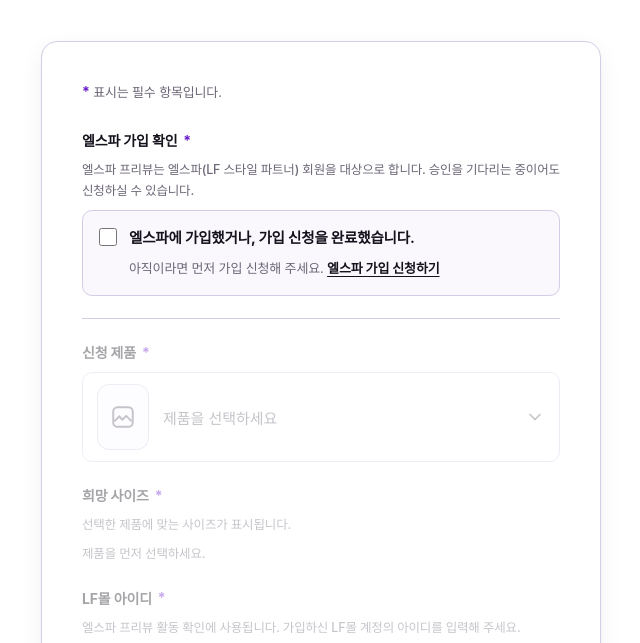
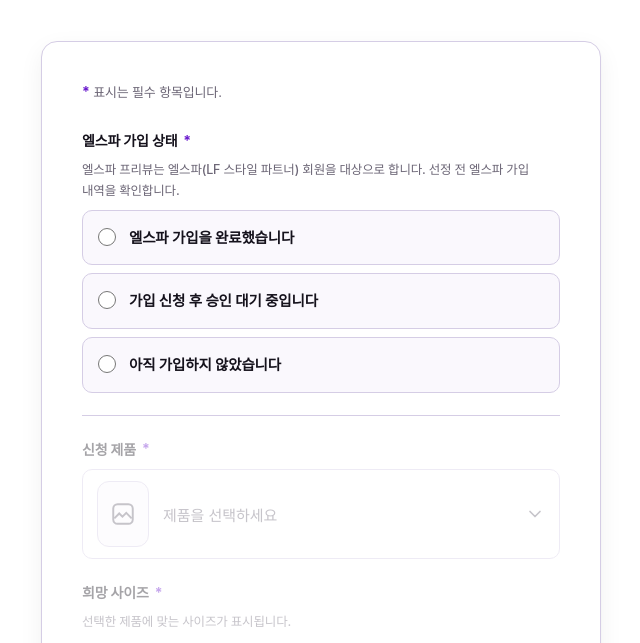
Before and after one commit to syleelfcorp/lfstylepick, a plain HTML site: page apply.html in a window 1280 px wide. Shown: the part 155-798 px from the top of the page, without its empty margins (319-959 px from the left). Drawn offline with Linux system fonts and the light colour scheme; a web font is replaced by a local one.

Commit message:
신청서 엘스파 가입 확인을 3지선다로 바꾸고 LF몰 아이디 입력을 정리
체크박스 하나는 읽지 않고 눌러지는 경향이 있어, 미가입자가 그대로
통과하는 일이 생겼다. 가입완료 / 승인대기 / 미가입 세 갈래로 나눠
한 번 읽게 하고, 미가입을 고르면 아래 항목이 잠긴 채 가입 안내만
보이게 했다. 승인 대기는 그대로 신청할 수 있다.

상단 안내를 "선정 전 엘스파 가입 내역을 확인합니다"로 바꿨다.
확인한다는 사실을 먼저 알리는 편이 허위 체크를 줄인다.

LF몰 아이디는 입력칸을 벗어날 때와 제출할 때 두 번 정리한다.
전각 문자, 공백, 보이지 않는 문자를 없애고 대소문자는 그대로 둔다.
LF몰 로그인이 대소문자를 구분할 수 있어서다.

Co-Authored-By: Claude Opus 5 <noreply@anthropic.com>

```diff
--- a/apply.html
+++ b/apply.html
@@ -52,19 +52,31 @@
 
         <!-- ============ 엘스파 회원 확인 ============ -->
         <div class="field gate" id="lespaGate">
-          <label>엘스파 가입 확인 <span class="req" aria-hidden="true">*</span></label>
-          <!-- 엘스파 승인과 프리뷰 선정을 함께 검토하므로 승인 전에도 신청할 수 있다.
-               체크박스 문구만 보고 판단하는 사람이 많아, 조건을 체크박스 자체에 담았다. -->
-          <span class="hint">엘스파 프리뷰는 엘스파(LF 스타일 파트너) 회원을 대상으로 합니다. 승인을 기다리는 중이어도 신청하실 수 있습니다.</span>
+          <label>엘스파 가입 상태 <span class="req" aria-hidden="true">*</span></label>
+          <!-- 체크박스 하나는 읽지 않고 눌러지므로 세 갈래로 나눠 한 번 읽게 한다.
+               '아직'을 고르면 아래 항목이 잠긴 채 가입 안내만 보인다.
+               승인 대기도 신청할 수 있다. 엘스파 승인과 프리뷰 선정을 함께 검토하기 때문이다. -->
+          <span class="hint">엘스파 프리뷰는 엘스파(LF 스타일 파트너) 회원을 대상으로 합니다. 선정 전 엘스파 가입 내역을 확인합니다.</span>
 
-          <div class="gate__check" id="lespaBox">
-            <input type="checkbox" id="lespaMember" name="lespaMember" value="Y">
-            <label for="lespaMember">엘스파에 가입했거나, 가입 신청을 완료했습니다.</label>
-            <p class="gate__note">
-              아직이라면 먼저 가입 신청해 주세요.
-              <a id="lespaJoinLink" href="#" target="_blank" rel="noopener">엘스파 가입 신청하기</a>
-            </p>
+          <div class="gate__opts" id="lespaBox" role="radiogroup" aria-label="엘스파 가입 상태">
+            <div class="gate__opt">
+              <input type="radio" id="lespaYes" name="lespaMember" value="가입완료">
+              <label for="lespaYes">엘스파 가입을 완료했습니다</label>
+            </div>
+            <div class="gate__opt">
+              <input type="radio" id="lespaWait" name="lespaMember" value="승인대기">
+              <label for="lespaWait">가입 신청 후 승인 대기 중입니다</label>
+            </div>
+            <div class="gate__opt">
+              <input type="radio" id="lespaNo" name="lespaMember" value="미가입">
+              <label for="lespaNo">아직 가입하지 않았습니다</label>
+            </div>
           </div>
+
+          <p class="gate__note" id="gateNote" hidden>
+            엘스파에 먼저 가입해 주세요. 승인 전이어도 프리뷰 신청은 가능합니다.
+            <a id="lespaJoinLink" href="#" target="_blank" rel="noopener">엘스파 가입 신청하기</a>
+          </p>
         </div>
 
         <hr class="divider" id="gateDivider" style="margin-block:4px 22px">
@@ -180,7 +192,7 @@
         <!-- LF몰 아이디 -->
         <div class="field">
           <label for="memberId">LF몰 아이디 <span class="req" aria-hidden="true">*</span></label>
-          <span class="hint">엘스파 프리뷰 활동 확인에 사용됩니다. 가입하신 LF몰 계정의 아이디를 입력해 주세요.</span>
+          <span class="hint">엘스파 가입에 사용한 LF몰 아이디를 정확히 입력해 주세요. 가입 내역 확인과 선정자 안내에 사용됩니다.</span>
           <input class="input" type="text" id="memberId" name="memberId" placeholder="lfmall_id" autocomplete="username" required>
         </div>
 
@@ -391,7 +403,8 @@
   var applyFormEl = document.getElementById('applyForm');
   var gateEl      = document.getElementById('lespaGate');
   var lespaBox    = document.getElementById('lespaBox');
-  var lespaMember = document.getElementById('lespaMember');
+  var lespaRadios = applyFormEl.querySelectorAll('input[name="lespaMember"]');
+  var gateNote    = document.getElementById('gateNote');
   var submitBtnEl = applyFormEl.querySelector('button[type="submit"]');
 
   document.getElementById('lespaJoinLink').href = LESPA_JOIN_URL;
@@ -410,13 +423,22 @@
     submitBtnEl.disabled = locked;
   }
 
-  function syncGate() {
-    var ok = lespaMember.checked;
-    lespaBox.classList.toggle('is-on', ok);
-    setLocked(!ok);
+  /* 고른 값. 아무것도 고르지 않았으면 빈 문자열 */
+  function lespaValue() {
+    var r = applyFormEl.querySelector('input[name="lespaMember"]:checked');
+    return r ? r.value : '';
   }
 
-  lespaMember.addEventListener('change', syncGate);
+  function syncGate() {
+    var v = lespaValue();
+    /* 가입완료 · 승인대기 두 경우만 신청할 수 있다 */
+    setLocked(!(v === '가입완료' || v === '승인대기'));
+    gateNote.hidden = (v !== '미가입');
+  }
+
+  Array.prototype.forEach.call(lespaRadios, function (r) {
+    r.addEventListener('change', syncGate);
+  });
   syncGate();
 
   var SIZES = {
@@ -604,6 +626,21 @@
   var SUBMIT_LABEL   = submitBtn.textContent;   /* '신청서 제출하기' */
   var VALIDATION_MSG = errEl.textContent;       /* 입력 누락 안내 */
 
+  /* ── LF몰 아이디 정리 ──────────────────────────────────────────
+     앞뒤 공백, 중간 공백, 전각 영문·숫자, 눈에 보이지 않는 문자를 없앤다.
+     대소문자는 바꾸지 않는다. LF몰 로그인이 구분할 수 있어서다.
+     입력칸을 벗어날 때 한 번, 제출할 때 한 번 더 정리한다. */
+  function cleanId(v) {
+    var t = String(v == null ? '' : v);
+    if (t.normalize) t = t.normalize('NFKC');          /* ａｂ１２ → ab12 */
+    return t.replace(/[\s\u200B-\u200D\u2060\uFEFF]/g, '');
+  }
+
+  var memberIdEl = document.getElementById('memberId');
+  memberIdEl.addEventListener('blur', function () {
+    memberIdEl.value = cleanId(memberIdEl.value);
+  });
+
   form.addEventListener('submit', function (e) {
     e.preventDefault();
     errEl.classList.remove('show');
@@ -612,8 +649,8 @@
     var sizeChecked = form.querySelector('input[name="size"]:checked');
     var consentOk   = agreeItems.every(function (c) { return c.checked; });
 
-    if (!lespaMember.checked) {
-      lespaMember.focus();
+    if (lespaValue() !== '가입완료' && lespaValue() !== '승인대기') {
+      lespaRadios[0].focus();
       return;
     }
 
@@ -632,6 +669,7 @@
 
     var data = Object.fromEntries(new FormData(form).entries());
     if (noSize) data.size = '단일';
+    data.memberId = cleanId(data.memberId);
 
     function goComplete() {
       location.href = 'complete.html?product=' + encodeURIComponent(data.productName || '');
--- a/styles.css
+++ b/styles.css
@@ -995,25 +995,35 @@ body.no-scroll { overflow: hidden; }
 .input-prefix.no-prefix .input { padding-left: 15px; }
 
 /* ============================================================
-   엘스파 회원 확인 — 신청 자격 관문
-   체크하기 전에는 아래 항목이 모두 잠긴다.
+   엘스파 가입 상태 — 신청 자격 관문
+   선택 카드 3장. '아직 가입하지 않았습니다'를 고르면
+   아래 항목이 모두 잠기고 가입 안내만 보인다.
    ============================================================ */
-.gate__check {
-  display: grid; grid-template-columns: 18px 1fr; gap: 10px 12px; align-items: start;
-  padding: 16px; border: 1.5px solid var(--line); border-radius: var(--radius-sm);
-  background: var(--surface);
+.gate__opts { display: grid; gap: 8px; }
+.gate__opt { position: relative; }
+.gate__opt input {
+  position: absolute; top: 18px; left: 16px;
+  width: 18px; height: 18px; margin: 0; accent-color: var(--key);
+}
+.gate__opt label {
+  display: block; padding: 16px 16px 16px 46px;
+  border: 1.5px solid var(--line); border-radius: var(--radius-sm);
+  background: var(--surface); cursor: pointer;
+  font-size: 14.5px; font-weight: 600; line-height: 1.5; color: var(--ink);
+  word-break: keep-all;
   transition: border-color .15s ease, background-color .15s ease;
 }
-.gate__check input[type="checkbox"] {
-  width: 18px; height: 18px; margin: 1px 0 0; accent-color: var(--key); flex-shrink: 0;
+.gate__opt input:checked + label {
+  border-color: var(--key-line); background: var(--key-soft); font-weight: 700;
 }
-.gate__check > label {
-  font-size: 14.5px; font-weight: 700; color: var(--ink); line-height: 1.5; cursor: pointer;
+.gate__opt input:focus-visible + label { outline: 3px solid var(--key); outline-offset: 2px; }
+@media (hover: hover) {
+  .gate__opt input:not(:checked) + label:hover { border-color: var(--key-line); }
 }
-.gate__check.is-on { border-color: var(--key-line); background: var(--key-soft); }
 
+/* 가입 안내 — .field 가 1열 그리드라 첫 칸에 둔다 */
 .gate__note {
-  grid-column: 2; margin: 0;
+  grid-column: 1; margin: 2px 0 0;
   font-size: 13px; line-height: 1.6; color: var(--muted);
 }
 .gate__note a {
```
